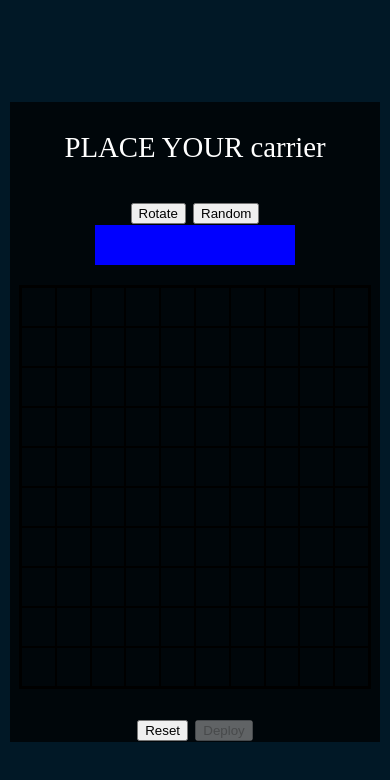
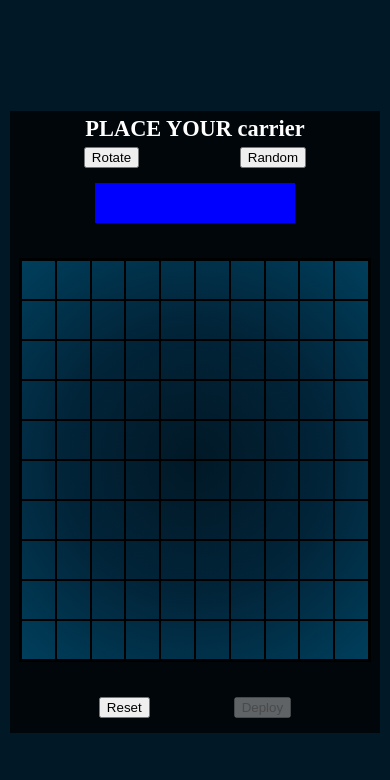
Before and after one commit to vaseemGit7/battleship, a website built with webpack: page dist/index.html in a window 390 px wide. Both pictures are taken after a click on the button "Confirm". Built offline with nearby package versions, Linux system fonts and the light colour scheme.

Commit message:
feat: style responsive board elements

```diff
--- a/src/style.css
+++ b/src/style.css
@@ -68,6 +68,13 @@ body {
   width: 95%;
   display: grid;
   grid-template-rows: repeat(10, 1fr);
+  background: rgb(2, 43, 67);
+  background: radial-gradient(
+    circle,
+    rgba(2, 43, 67, 0.5) 0%,
+    rgba(3, 66, 103, 0.5) 50%,
+    rgba(0, 119, 173, 0.5) 100%
+  );
 }
 
 .board-row {
@@ -87,6 +94,25 @@ body {
   pointer-events: none;
 }
 
+.current-vessel {
+  margin: 0;
+  padding: 5px;
+  font-size: 1.4rem;
+  font-weight: 600;
+}
+
+.ship-actions,
+.placement-actions {
+  width: 60%;
+  display: flex;
+  justify-content: space-between;
+}
+
+.vessel-container,
+.placement-actions {
+  padding: 15px;
+}
+
 .cell-hit::after,
 .cell-miss::after {
   position: absolute;
```
